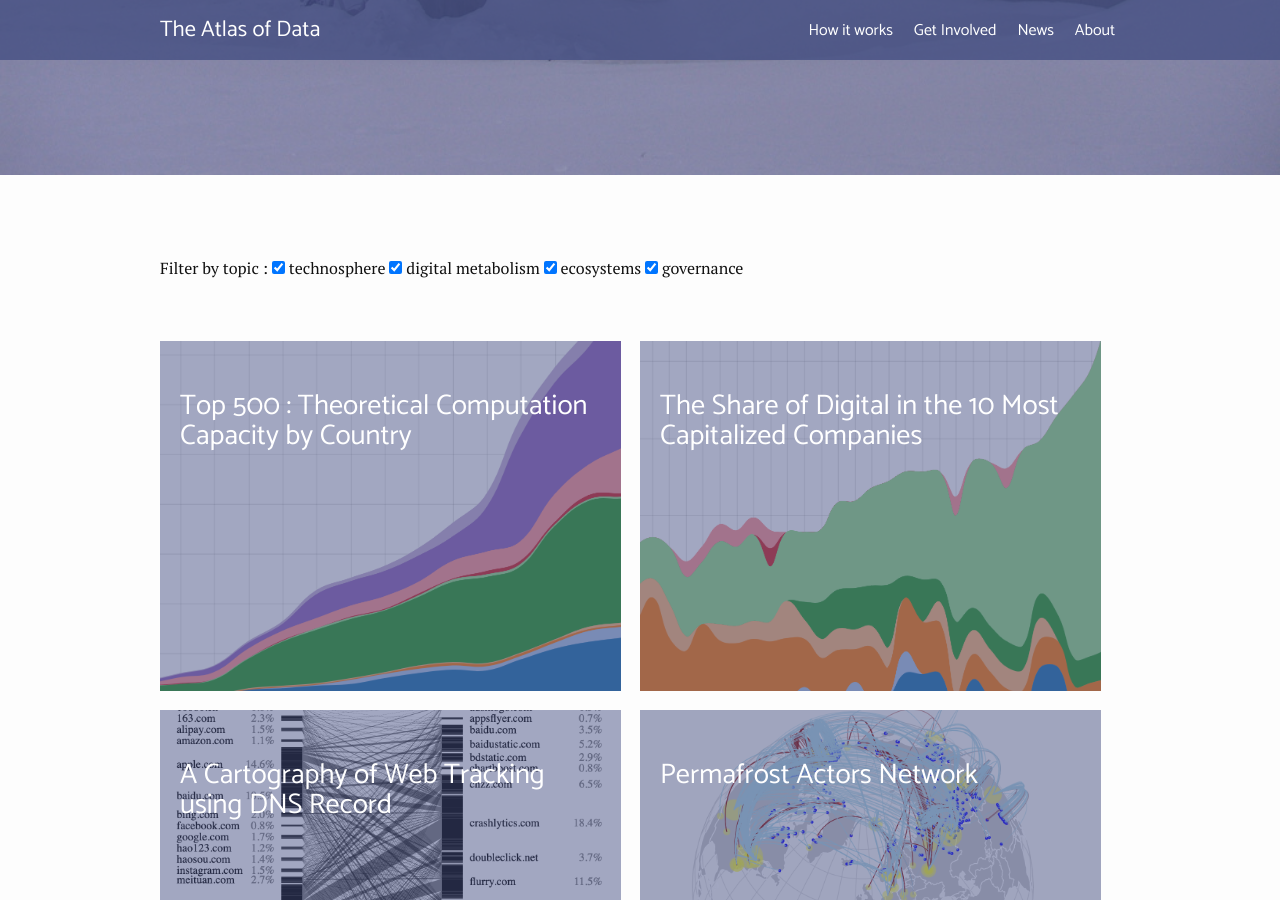
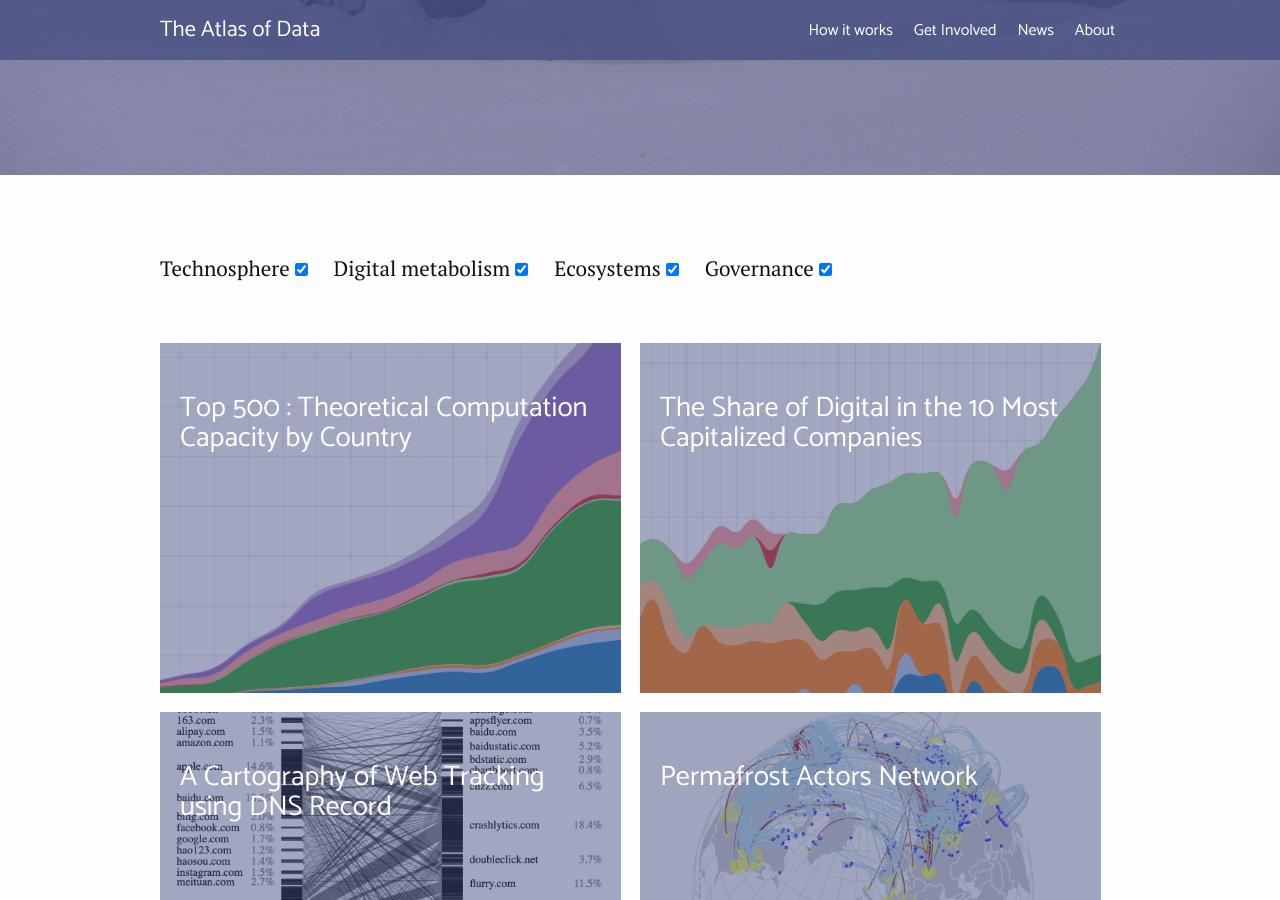
Before and after one commit to atlasofdata/atlasofdata.github.io, a Jekyll site: the page built from index.md, in a window 1280 px wide and 900 px high, scrolled down 785 px. Built offline with Jekyll 4.4.1, drawn with Linux system fonts in a browser that asks for light colours.

Commit message:
minimal thumbs selector

```diff
--- a/_includes/thumbs.html
+++ b/_includes/thumbs.html
@@ -1,24 +1,23 @@
-<div class="row">
-  <p> Filter by topic :
-
+<div id="thumbs" class="row">
+  <p>
     <label for="technosphere">
+      Technosphere
       <input type="checkbox" data-filter="thumbs" id="technosphere" data-filter-topics="technosphere" name="checkboxes" />
-      technosphere
     </label>
 
     <label for="digital">
+      Digital metabolism
       <input type="checkbox" data-filter="thumbs" id="digital" data-filter-topics="digital metabolism" name="checkboxes" />
-      digital metabolism
     </label>
 
     <label for="ecosystems">
+      Ecosystems
       <input type="checkbox" data-filter="thumbs" id="ecosystems" data-filter-topics="ecosystems" name="checkboxes" />
-      ecosystems
     </label>
 
     <label for="governance">
+      Governance
       <input type="checkbox" data-filter="thumbs" id="governance" data-filter-topics="governance" name="checkboxes" />
-      governance
     </label>
 
   </p>
--- a/_sass/thumbs.scss
+++ b/_sass/thumbs.scss
@@ -1,3 +1,4 @@
+#thumbs {
   .thumbs {
 
     max-width: 100%;
@@ -7,9 +8,7 @@
     margin: 15px 0;
     padding: 0;
 
-
     list-style: none;
-
 
     li {
       position: relative;
@@ -62,19 +61,16 @@
       }
     }
 
-  input[name="checkboxes"] {
-    margin-left: 1em;
+
   }
 
   label {
+    font-size: 1.3em;
+    margin-right: 1em;
+
     @include media-query($on-palm) {
       display: block;
     }
   }
 
-
-
-
-
-
 }
```
Lines whose indentation alone changed are shown as unchanged.
